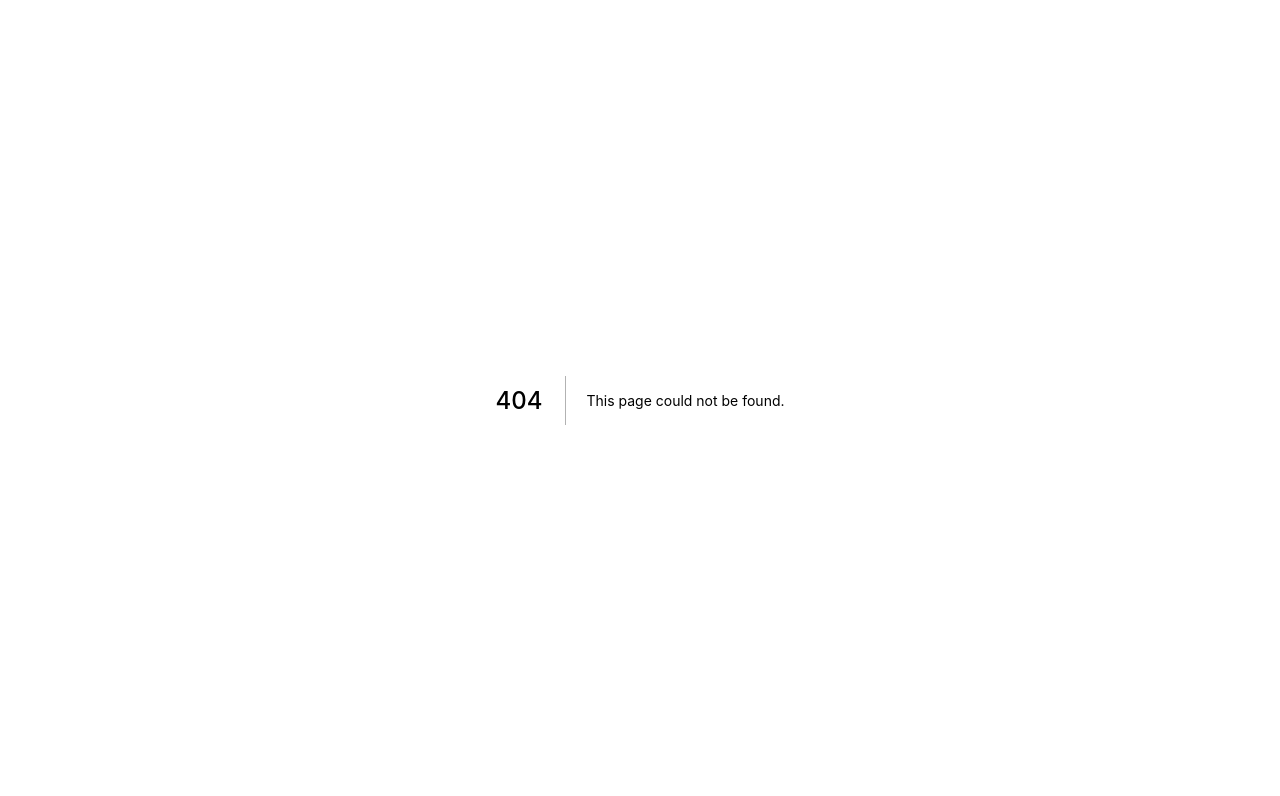
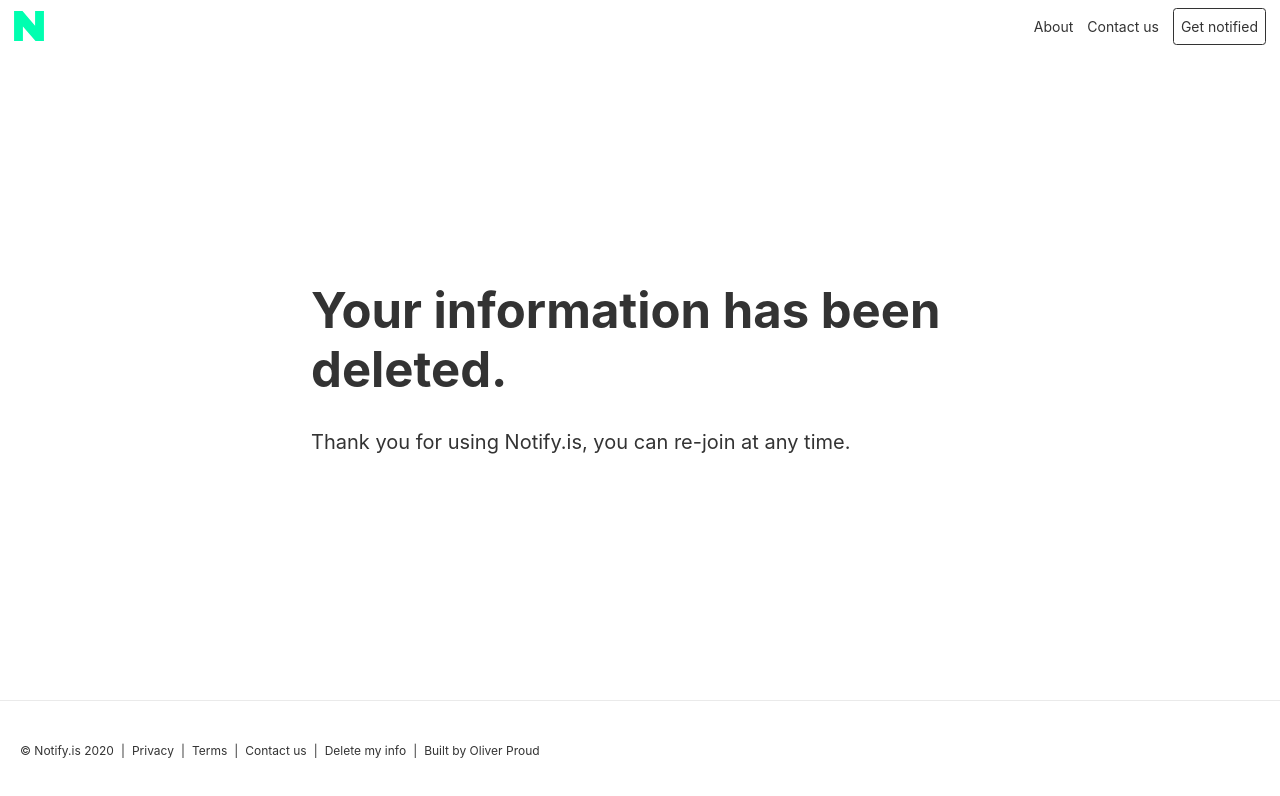
Before and after one commit to oliverproud/notify.is, a Next.js app: page /deleted in a window 1280 px wide. Before the commit this address had no page. Shown: the top 796 px of the page. Built offline with nearby package versions, Linux system fonts and the light colour scheme.

Commit message:
confirmed deletion page

```diff
--- /dev/null
+++ b/pages/deleted.js
@@ -0,0 +1,34 @@
+import Head from 'next/head'
+import Link from 'next/link'
+import Layout from '../components/layout'
+import Button from 'react-bootstrap/Button'
+
+export default function ConfirmDelete() {
+  return (
+    <Layout>
+
+      <Head>
+        <title>Your information has been deleted - Notify.is</title>
+      </Head>
+
+      <div className="container-center">
+        <div className="intro-header px-4">
+          <h1 className="display-4">Your information has been deleted.</h1>
+          <p className="p-delete">Thank you for using Notify.is, you can re-join at any time.</p>
+          <p className="p-delete"></p>
+        </div>
+      </div>
+
+      <style jsx>{`
+        .p-delete {
+          font-size: 20px;
+        }
+        .display-4 {
+          padding-bottom: 20px;
+        }
+        `}
+      </style>
+
+    </Layout>
+  )
+}
```
